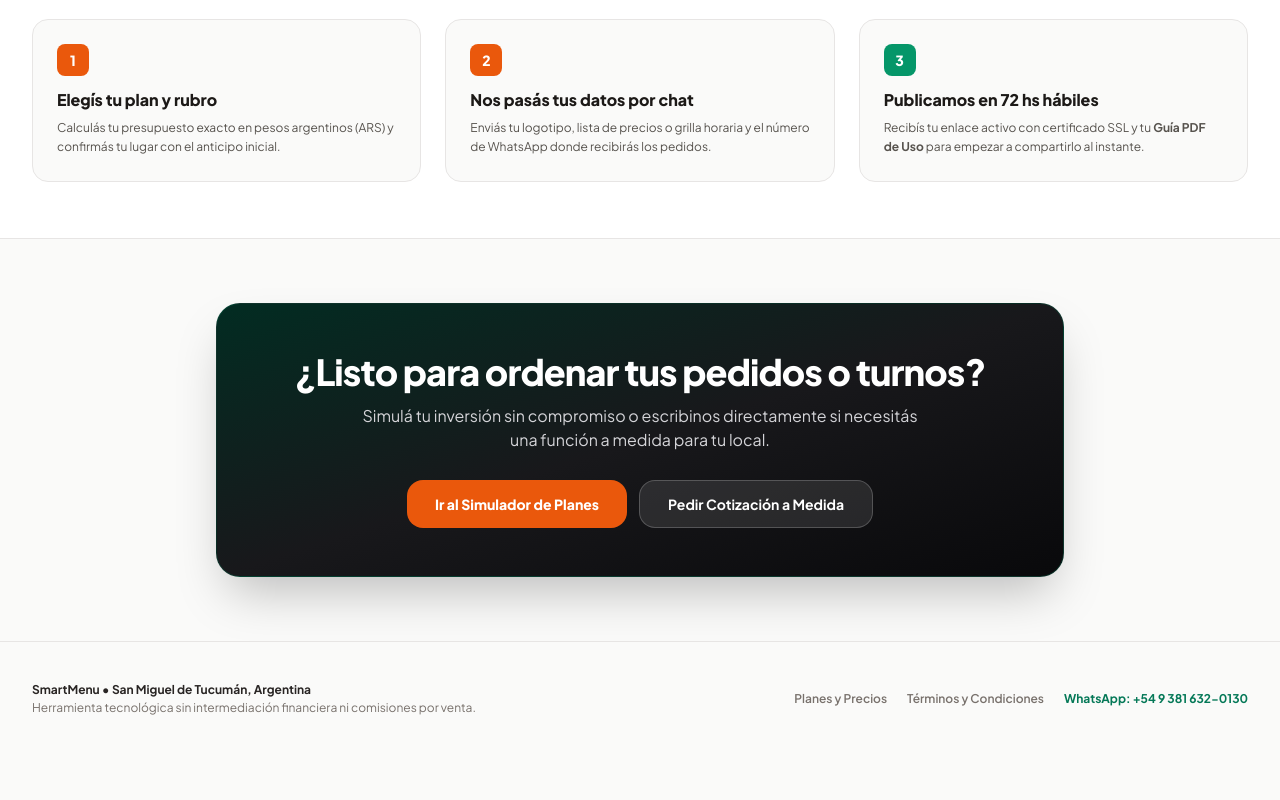
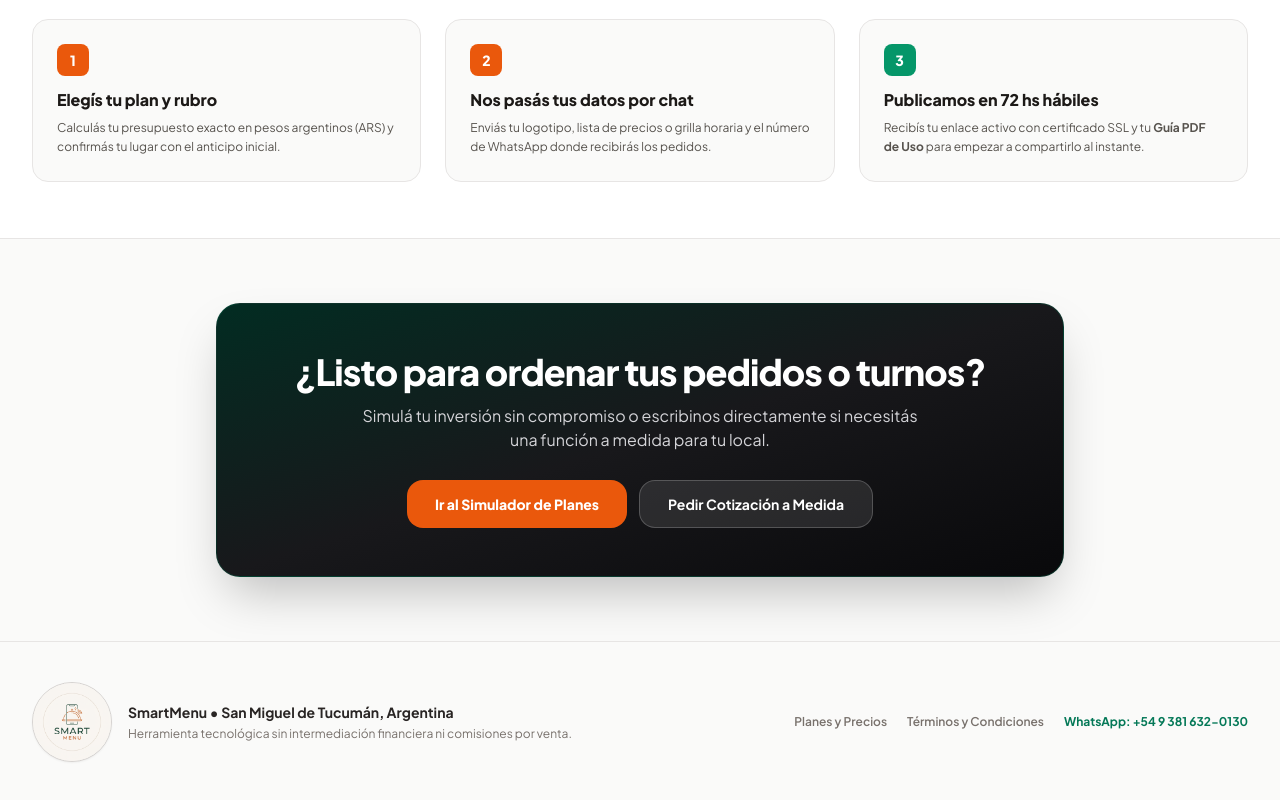
Before and after one commit to smartmenuprofesional/smartmenu-landing, a plain HTML site: page index.html in a window 1280 px wide. Shown: the part 1843-2643 px from the top of the page. Before the commit the page ends 2599 px from the top, so only its background shows below. Drawn offline with nearby package versions, Linux system fonts and the light colour scheme.

Commit message:
feat: logo oficial en footer y favicon de index

```diff
--- a/index.html
+++ b/index.html
@@ -20,6 +20,11 @@
     />
     <meta property="og:type" content="website" />
     <meta property="og:url" content="https://smartmenu.com.ar/" />
+    <meta
+      property="og:image"
+      content="https://smartmenu.com.ar/assets/logo.png"
+    />
+    <link rel="icon" type="image/png" href="assets/logo.png" />
     <script src="https://cdn.tailwindcss.com"></script>
     <script>
       tailwind.config = { darkMode: "class" };
@@ -42,7 +47,7 @@
   <body
     class="bg-stone-50 text-stone-800 dark:bg-zinc-950 dark:text-zinc-100 antialiased selection:bg-orange-500 selection:text-white transition-colors"
   >
-    <!-- NAVBAR UNIFICADO (SIN ÍCONO QR PROTAGONISTA) -->
+    <!-- NAVBAR UNIFICADO (MONOGRAMA SM NÍTIDO) -->
     <header
       class="sticky top-0 z-50 bg-white/95 dark:bg-zinc-950/90 backdrop-blur-md border-b border-stone-200 dark:border-zinc-800 transition-colors"
     >
@@ -50,17 +55,8 @@
         class="max-w-7xl mx-auto px-4 sm:px-6 lg:px-8 h-16 flex items-center justify-between gap-3"
       >
         <a href="index.html" class="flex items-center gap-2.5 shrink-0">
-          <img
-            src="assets/logo-sello.png"
-            alt="SmartMenu"
-            onerror="
-              this.style.display = 'none';
-              this.nextElementSibling.classList.remove('hidden');
-            "
-            class="w-9 h-9 rounded-xl object-cover border border-emerald-500/30 shadow-sm"
-          />
           <div
-            class="hidden w-9 h-9 rounded-xl bg-gradient-to-br from-emerald-700 to-emerald-950 border border-emerald-400/30 flex items-center justify-center text-white font-black text-sm tracking-tighter shadow-md"
+            class="w-9 h-9 rounded-xl bg-gradient-to-br from-emerald-700 to-emerald-950 border border-emerald-400/30 flex items-center justify-center text-white font-black text-sm tracking-tighter shadow-md"
           >
             S<span class="text-orange-400">M</span>
           </div>
@@ -221,7 +217,7 @@
             </a>
           </div>
 
-          <!-- 3 Pilares Directos (Sin relleno) -->
+          <!-- 3 Pilares Directos -->
           <div
             class="grid grid-cols-3 gap-3 pt-4 border-t border-stone-200 dark:border-zinc-800 max-w-xl"
           >
@@ -297,7 +293,7 @@
       </div>
     </section>
 
-    <!-- 4 SOLUCIONES PRINCIPALES (LIMPIAS Y CONCRETAS) -->
+    <!-- 4 SOLUCIONES PRINCIPALES -->
     <section id="soluciones" class="py-16 sm:py-20">
       <div class="max-w-7xl mx-auto px-4 sm:px-6 lg:px-8">
         <div class="max-w-2xl mb-10">
@@ -642,21 +638,30 @@
       </div>
     </section>
 
-    <!-- FOOTER LIMPIO Y COHERENTE CON LEGALES -->
+    <!-- FOOTER CON LOGO OFICIAL CIRCULAR -->
     <footer
       class="border-t border-stone-200 dark:border-zinc-800 py-10 text-xs text-stone-500 dark:text-zinc-400"
     >
       <div
-        class="max-w-7xl mx-auto px-4 sm:px-6 lg:px-8 flex flex-col sm:flex-row items-center justify-between gap-4"
+        class="max-w-7xl mx-auto px-4 sm:px-6 lg:px-8 flex flex-col sm:flex-row items-center justify-between gap-6"
       >
-        <div class="text-center sm:text-left">
-          <p class="font-bold text-stone-800 dark:text-zinc-200">
-            SmartMenu • San Miguel de Tucumán, Argentina
-          </p>
-          <p class="mt-0.5">
-            Herramienta tecnológica sin intermediación financiera ni comisiones
-            por venta.
-          </p>
+        <div
+          class="flex flex-col sm:flex-row items-center gap-4 text-center sm:text-left"
+        >
+          <img
+            src="assets/logo.png"
+            alt="Logo SmartMenu"
+            class="w-20 h-20 rounded-full object-cover border border-stone-300 dark:border-zinc-700 shadow-sm shrink-0 bg-[#f8f6f2]"
+          />
+          <div>
+            <p class="font-bold text-sm text-stone-800 dark:text-zinc-200">
+              SmartMenu • San Miguel de Tucumán, Argentina
+            </p>
+            <p class="mt-1 max-w-md">
+              Herramienta tecnológica sin intermediación financiera ni
+              comisiones por venta.
+            </p>
+          </div>
         </div>
 
         <div
```
Also changed, not shown: assets/logo.png (added).
